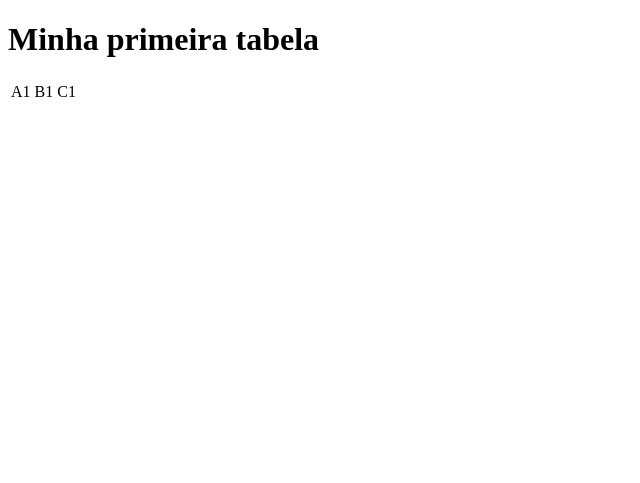
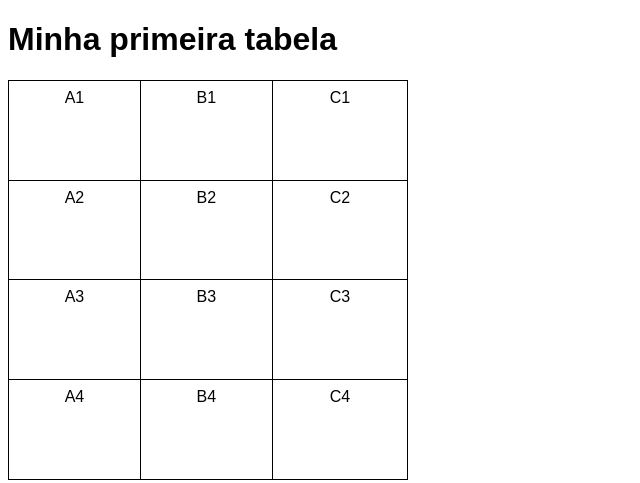
Before and after one commit to TheoSoaresPalacio/html-css, a plain HTML site: page Exercicios/ex0023/tabela001.html in a window 1280 px wide. Shown: the whole page, without its empty margins (0-640 px from the left). Drawn offline with Linux system fonts and the light colour scheme.

Commit message:
Update tabela001.html

```diff
--- a/Exercicios/ex0023/tabela001.html
+++ b/Exercicios/ex0023/tabela001.html
@@ -1,10 +1,31 @@
 <!DOCTYPE html>
 <html lang="pt-br">
+
 <head>
     <meta charset="UTF-8">
     <meta name="viewport" content="width=device-width, initial-scale=1.0">
     <title>Tabelas</title>
+    <style>
+        body {
+            font-family: Arial, Helvetica, sans-serif;
+
+        }
+        table {
+            width: 400px;
+            height: 400px;
+            border-collapse: collapse;
+        }
+
+        td {
+            border: 1px solid black;
+            padding: 8px;
+            text-align: center;
+            vertical-align: top;
+        }
+
+    </style>
 </head>
+
 <body>
     <h1>Minha primeira tabela</h1>
     <!--
@@ -20,6 +41,22 @@
             <td>B1</td>
             <td>C1</td>
         </tr>
+        <tr>
+            <td>A2</td>
+            <td>B2</td>
+            <td>C2</td>
+        </tr>
+        <tr>
+            <td>A3</td>
+            <td>B3</td>
+            <td>C3</td>
+        </tr>
+        <tr>
+            <td>A4</td>
+            <td>B4</td>
+            <td>C4</td>
+        </tr>
     </table>
 </body>
+
 </html>
```
Lines whose indentation alone changed are shown as unchanged.
